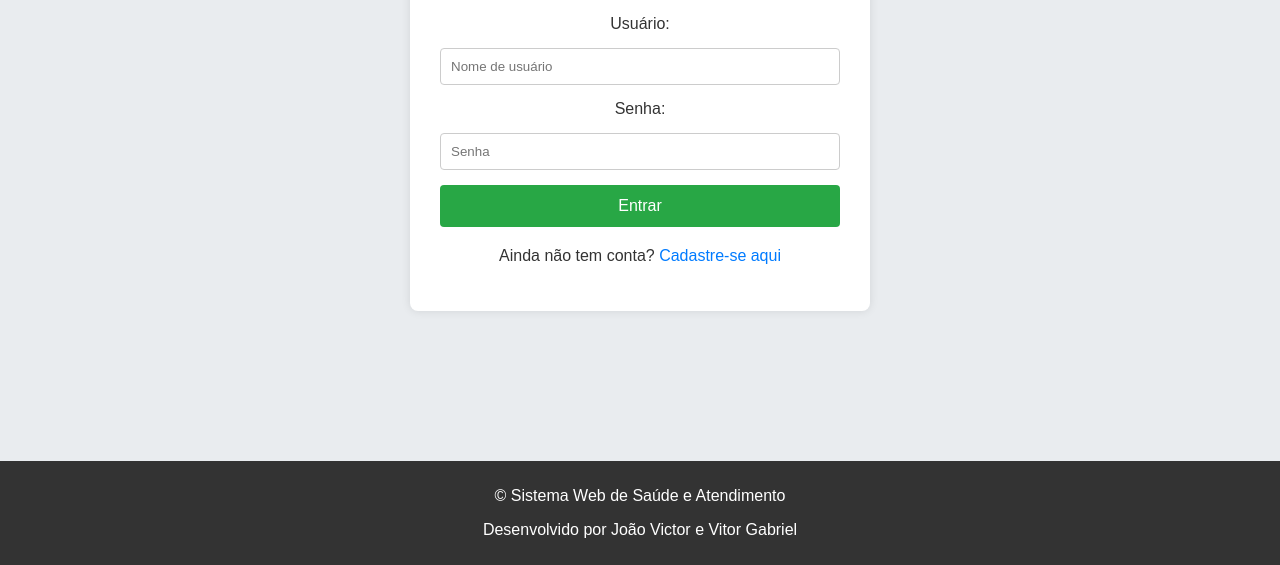
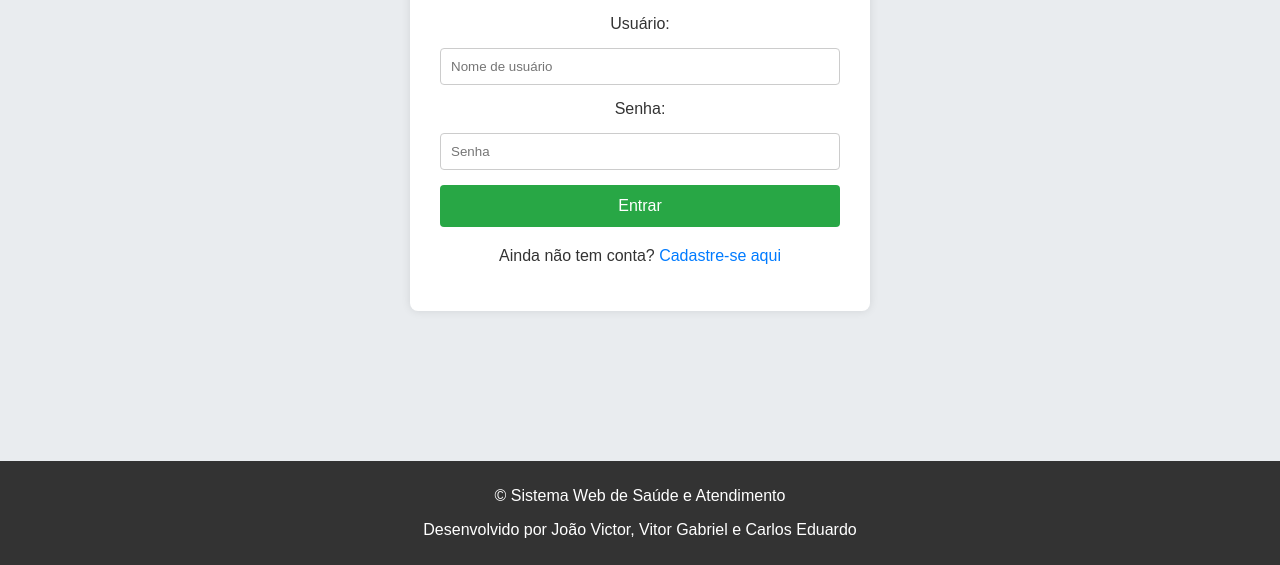
Before and after one commit to JoaoVictorHub/Saude-e-Atendimento, a plain HTML site: page index.html in a window 1280 px wide. Shown: the part 235-800 px from the top of the page. Drawn offline with Linux system fonts and the light colour scheme.

Commit message:
Update index.html

```diff
--- a/index.html
+++ b/index.html
@@ -35,7 +35,7 @@
 
     <footer>
         <p>&copy; Sistema Web de Saúde e Atendimento</p>
-        <p>Desenvolvido por João Victor e Vitor Gabriel</p>
+        <p>Desenvolvido por João Victor, Vitor Gabriel e Carlos Eduardo</p>
     </footer>
 
     <script src="utils.js"></script>
```
